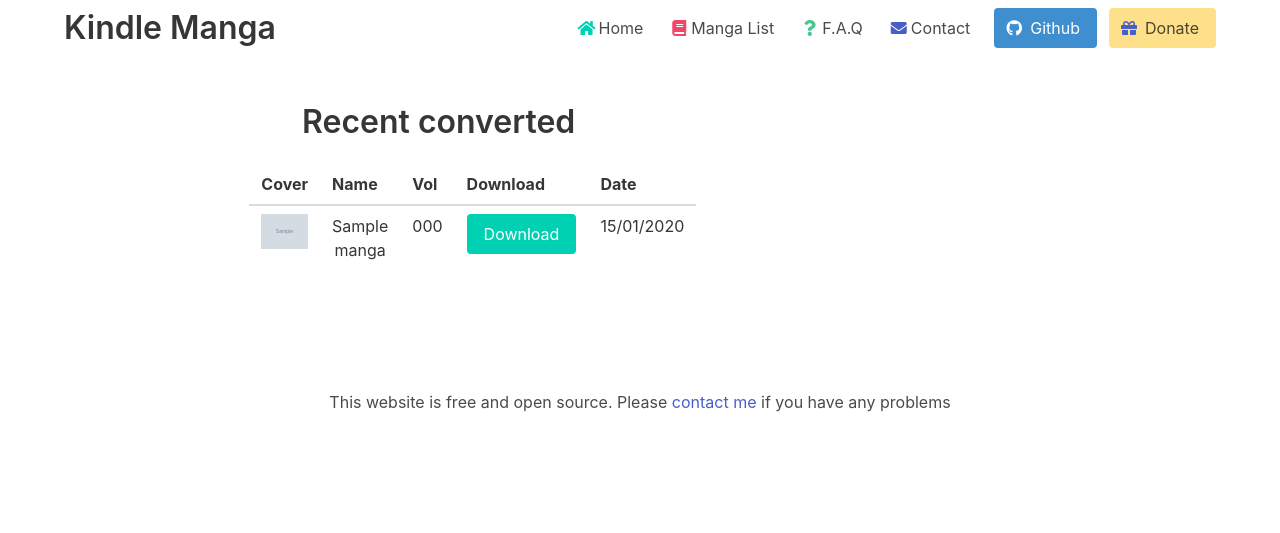
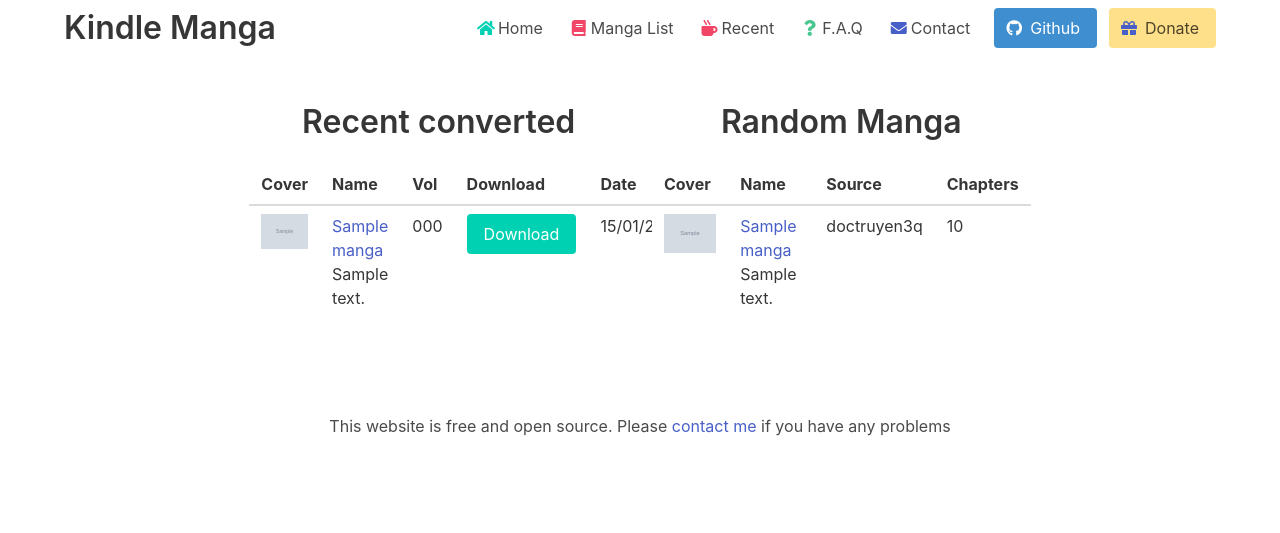
Before and after one commit to KindleManga/Kindlemanga, a Django app: template manga_web/templates/manga/recent.html in a window 1280 px wide. Shown: the top 533 px of the page. Run offline with Django 3.2, Linux system fonts and the light colour scheme; the template is opened without the code that fills it: values that come from a table or form of the project are taken from there, others are empty; tables that the repository leaves empty hold one stand-in row (values such as "Sample post"); grey boxes marked "Sample" are stand-in pictures; parts of the project's set-up code (start-up, migrations or seed data) failed here and were passed over; some libraries are stand-ins or nearby versions.

Commit message:
update templates

```diff
--- a/manga_web/manga/views.py
+++ b/manga_web/manga/views.py
@@ -1,3 +1,4 @@
+import random
 from functools import reduce
 
 from django.shortcuts import render
@@ -118,11 +119,10 @@ class VolumeView(FormView):
 
 
 class RecentView(ContextSchemeMixin, View):
-    paginate_by = 12
-
     def get(self, request):
         context = {
-            "volumes": Volume.objects.exclude(file__in=["", None]).order_by("-modified")
+            "volumes": Volume.objects.exclude(file__in=["", None]).order_by("-modified")[:50],
+            "mangas": Manga.objects.filter(id__in=random.sample(range(1, Manga.objects.count()), 10))
         }
         return render(request, "manga/recent.html", context)
 
--- a/manga_web/templates/base.html
+++ b/manga_web/templates/base.html
@@ -53,6 +53,9 @@
 
             <a class="navbar-item" href="{% url 'manga:list' %}" hx-get="{% url 'manga:list' %}" hx-trigger="click" hx-target="#body" hx-swap="innerHTML" hx-push-url="true">
               <span class="icon is-left has-text-danger"><i class="fas fa-book"></i></span> <span>Manga List</span>
+            </a>
+            <a class="navbar-item" href="{% url 'manga:recent' %}" hx-get="{% url 'manga:recent' %}" hx-trigger="click" hx-target="#body" hx-swap="innerHTML" hx-push-url="true">
+              <span class="icon is-left has-text-danger"><i class="fas fa-mug-hot"></i></span> <span>Recent</span>
             </a>
             <a class="navbar-item" href="{% url 'manga:faq' %}" hx-get="{% url 'manga:faq' %}" hx-trigger="click" hx-target="#body" hx-swap="innerHTML" hx-push-url="true">
               <span class="icon is-left has-text-success"><i class="fas fa-question"></i></span> <span>F.A.Q</span>
--- a/manga_web/templates/manga/recent.html
+++ b/manga_web/templates/manga/recent.html
@@ -1,9 +1,9 @@
 {% extends 'base.html' %}
 {% block body %}
         <div class="section">
-          <div class="columns has-text-centered">
+          <div class="columns">
             <div class="column is-10-mobile is-offset-1-mobile is-4-desktop is-offset-2-desktop">
-              <h1 class="title is-3">Recent converted</h1>
+              <h1 class="title has-text-centered is-3">Recent converted</h1>
               <table class="table is-fullwidth">
                 <thead>
                   <tr>
@@ -18,7 +18,15 @@
                   {% for vol in volumes %}
                   <tr>
                     <td><img {% if vol.manga.thumbnail %} src="{{ vol.manga.thumbnail.url }}" {% else %} src="{{ vol.manga.image_src }}" {% endif %} alt="{{ vol.manga.unicode_name }}" width="100"></td>
-                    <td>{{ vol.manga.unicode_name }}</td>
+                    <td>
+                      <a href="{% url 'manga:detail' slug=vol.manga.slug %}"
+                      hx-get="{% url "manga:detail" slug=vol.manga.slug %}" hx-trigger="click" hx-target="#body" hx-swap="innerhtml" hx-push-url="true"
+                      > {{ vol.manga.unicode_name }}</a>
+                      <br>
+                      <p>
+                        {{ vol.manga.description|truncatechars:90 }}
+                      </p>
+                    </td>
                     <td>{{ vol.number }}</td>
                     <td><a href="{{ vol.file.url }}" class="button is-primary">Download</a></td>
                     <td>{{ vol.modified | date:"d/m/Y" }}</td>
@@ -26,7 +34,37 @@
                   {% endfor %}
                 </tbody>
               </table>
-              {% include "manga/paginate.html"%}
+            </div>
+            <div class="column is-10-mobile is-offset-1-mobile is-4-desktop">
+              <h1 class="title has-text-centered is-3">Random Manga</h1>
+              <table class="table is-fullwidth">
+                <thead>
+                  <tr>
+                    <th>Cover</th>
+                    <th>Name</th>
+                    <th>Source</th>
+                    <th>Chapters</th>
+                  </tr>
+                </thead>
+                <tbody>
+                  {% for manga in mangas %}
+                  <tr>
+                    <td><img {% if manga.thumbnail %} src="{{ manga.thumbnail.url }}" {% else %} src="{{ manga.image_src }}" {% endif %} alt="{{ manga.unicode_name }}" width="100"></td>
+                    <td>
+                      <a href="{% url 'manga:detail' slug=manga.slug %}"
+                      hx-get="{% url "manga:detail" slug=manga.slug %}" hx-trigger="click" hx-target="#body" hx-swap="innerhtml" hx-push-url="true"
+                      > {{ manga.unicode_name }}</a>
+                      <br>
+                      <p>
+                        {{ manga.description|truncatechars:90 }}
+                      </p>
+                    </td>
+                    <td>{{ manga.web_source }}</td>
+                    <td>{{manga.total_chap}}</td>
+                  </tr>
+                  {% endfor %}
+                </tbody>
+              </table>
             </div>
           </div>
         </div>
--- a/manga_web/templates/manga/search_result.html
+++ b/manga_web/templates/manga/search_result.html
@@ -2,8 +2,8 @@
 {% block title %}Tìm kiếm cho từ khóa "{{query}}"{% endblock %}
 {% block body %}
 <section class="section">
-  <div class="container has-text-centered">
-    <h1 class="title is-3">
+  <div class="container">
+    <h1 class="title has-text-centered is-3">
       <span class="icon is-left has-text-primary"><i class="fas fa-book"></i></span> <span>Kết quả tìm kiếm cho từ khóa: <strong><em>{{query}}</em></strong></span>
     </h1>
     <hr>
```
